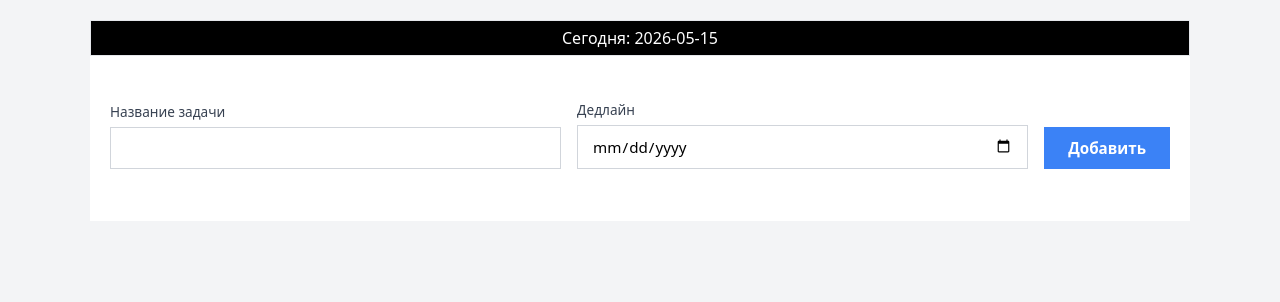
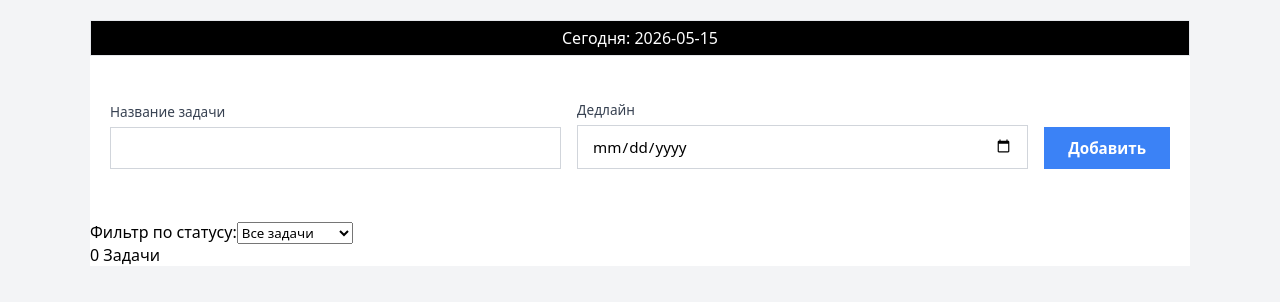
Before and after one commit to goddue/probl-mu-gr-mata, a React (Create React App) app in the folder probmugrmata/: page / in a window 1280 px wide. Shown: the top 302 px of the page. Built offline with nearby package versions, Linux system fonts and the light colour scheme.

Commit message:
add filter form

```diff
--- a/probmugrmata/src/App.css
+++ b/probmugrmata/src/App.css
@@ -65,19 +65,14 @@ body {
 .tasks-list {
   display: flex;
   flex-direction: column;
-  gap: 12px;
 }
 
 .task-card {
-
-  border: 1px solid #e5e7eb;
   padding: 16px 20px;
   display: flex;
   flex-wrap: wrap;
   align-items: center;
   justify-content: space-between;
-  gap: 12px;
-  transition: all 0.2s;
 }
 
 .status-select {
--- a/probmugrmata/src/App.js
+++ b/probmugrmata/src/App.js
@@ -63,6 +63,23 @@ function App() {
         </button>
       </div>
 
+      <div className="filter">
+        <div>
+          <span className="filter-label">Фильтр по статусу:</span>
+          <select
+            className="filter-select"
+          >
+            <option value="all">Все задачи</option>
+            <option value="To Do">Предстоящие</option>
+            <option value="In Progress">В процессе</option>
+            <option value="Done">Завершенные</option>
+          </select>
+        </div>
+        <div className="task-count">
+          {tasks.length} Задачи
+        </div>
+      </div>
+
       <div className="tasks-list">
         {tasks.map((task) => (
             <div
```
